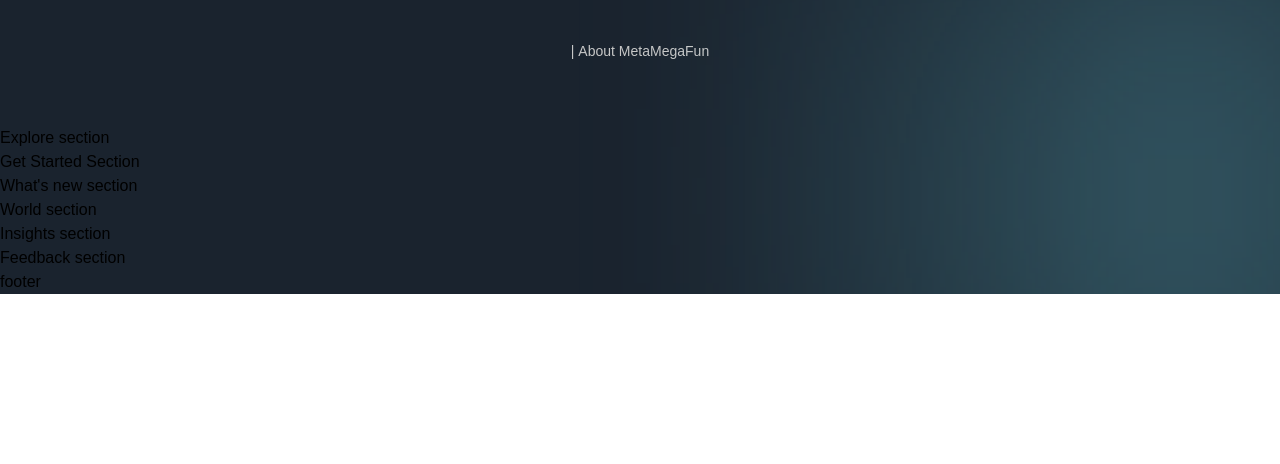
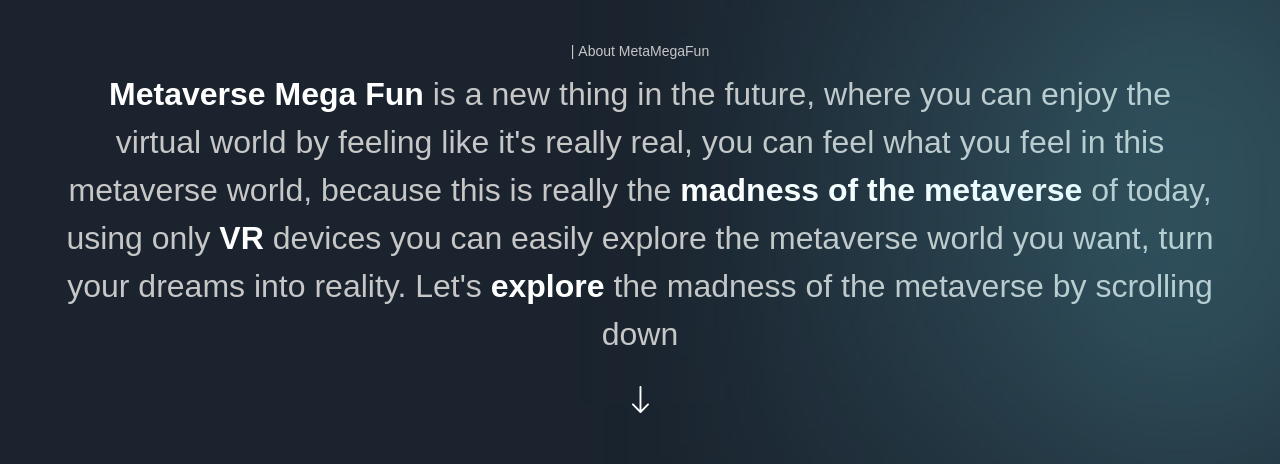
Before and after one commit to MsNicoleta/MetaMegaFun, a Next.js app: page / in a window 1280 px wide. Shown: the part 1092-1556 px from the top of the page. Before the commit the page ends 1386 px from the top, so only its background shows below. Built offline with nearby package versions, Linux system fonts and the light colour scheme; a web font is replaced by a local one.

Commit message:
about section - added text description of the metaverse styled the boldness- arrow-down animation added too

```diff
--- a/sections/About.jsx
+++ b/sections/About.jsx
@@ -18,6 +18,15 @@
       About section
     >
       <TypingText title="| About MetaMegaFun" textStyles="text-center" />
+      <motion.p
+        variants={fadeIn('up', 'tween', 0.2, 1)}
+        className="mt-[8px] font-normal sm:text-[32px] text-[20px] text-center text-secondary-white">
+        <span className="font-bold text-white"> Metaverse Mega Fun </span>is a new thing in the future, where you can enjoy the virtual world by feeling like it's really real, you can feel what you feel in this metaverse world, because this is really the <span className="font-bold text-white"> madness of the metaverse</span> of today, using only <span className="font-bold text-white"> VR </span>devices you can easily explore the metaverse world you want, turn your dreams into reality. Let's <span className="font-bold text-white">explore</span> the madness of the metaverse by scrolling down
+      </motion.p>
+      <motion.img
+        variants={fadeIn('up', 'tween', 0.3, 1)}
+        src="/arrow-down.svg" alt="arrow-down" className="w-[18px] h-[28px] object-contain mt-[28px]"
+      />
     </motion.div>
   </section>
 );
```
